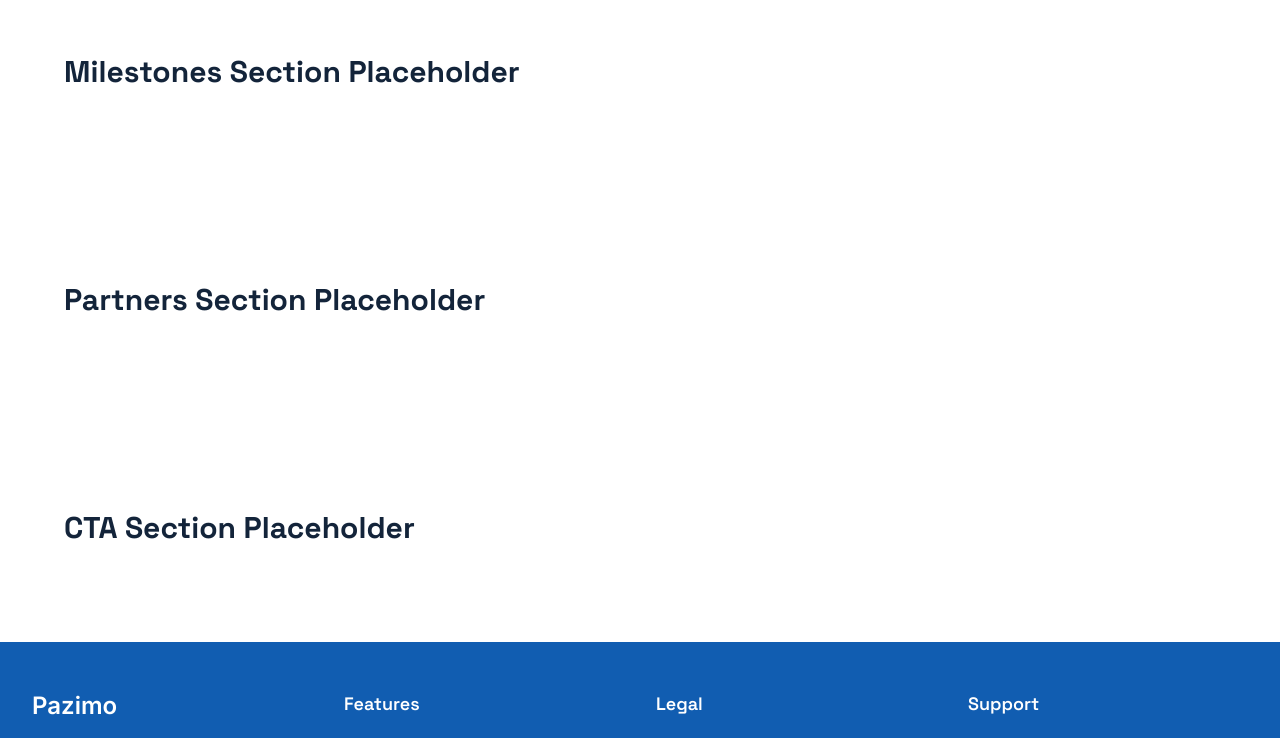
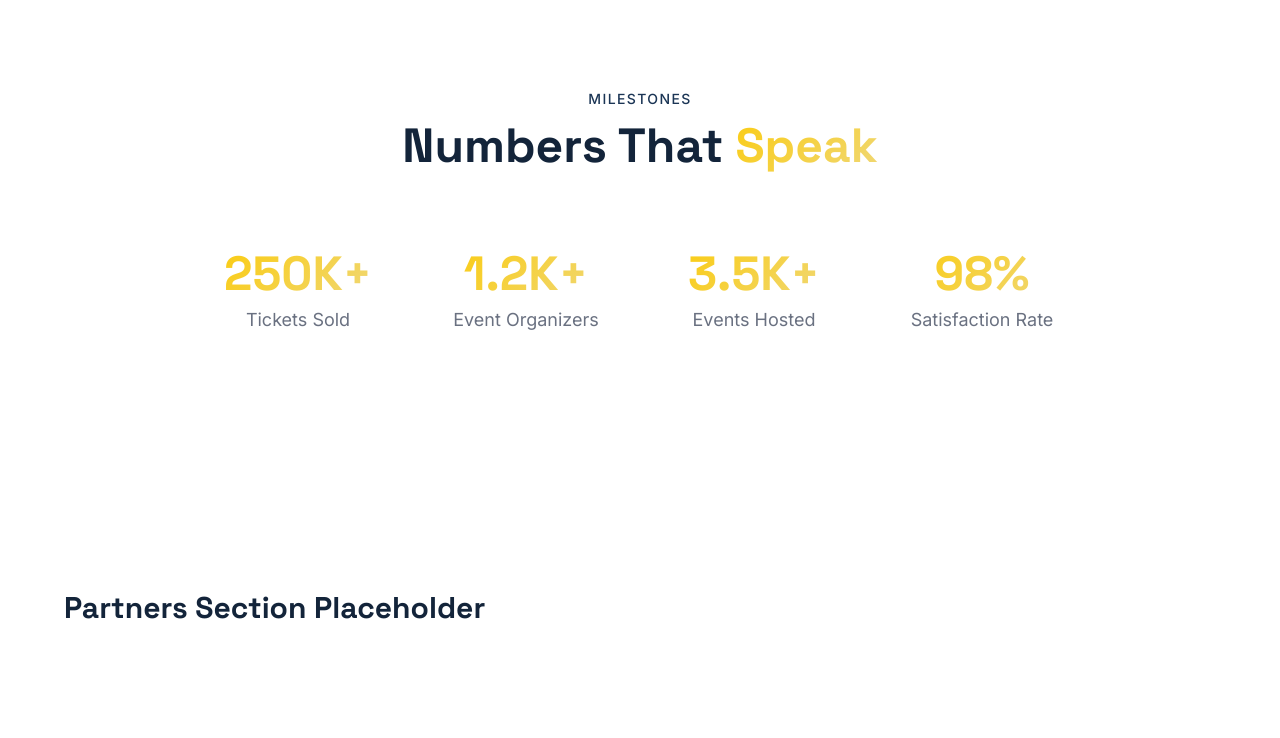
Before and after one commit to Kaleab-Shewangizaw/pazimo-organizer, a Next.js app: page / in a window 1280 px wide. Shown: the part 3707-4445 px from the top of the page. Built offline with nearby package versions, Linux system fonts and the light colour scheme.

Commit message:
milestones section added

```diff
--- a/components/MilestonesSection.tsx
+++ b/components/MilestonesSection.tsx
@@ -1,8 +1,114 @@
+"use client";
+
+import { motion } from "framer-motion";
+import { useEffect, useRef, useState } from "react";
+
+const milestones = [
+  { value: 250000, suffix: "+", label: "Tickets Sold" },
+  { value: 1200, suffix: "+", label: "Event Organizers" },
+  { value: 3500, suffix: "+", label: "Events Hosted" },
+  { value: 98, suffix: "%", label: "Satisfaction Rate" },
+];
+
+function useCountUp(target: number, inView: boolean) {
+  const [count, setCount] = useState(0);
+
+  useEffect(() => {
+    if (!inView) return;
+
+    const duration = 2000;
+    const steps = 60;
+    const increment = target / steps;
+    let current = 0;
+
+    const timer = setInterval(() => {
+      current += increment;
+      if (current >= target) {
+        setCount(target);
+        clearInterval(timer);
+      } else {
+        setCount(Math.floor(current));
+      }
+    }, duration / steps);
+
+    return () => clearInterval(timer);
+  }, [target, inView]);
+
+  return count;
+}
+
+function formatNumber(n: number) {
+  if (n >= 1000) return (n / 1000).toFixed(n % 1000 === 0 ? 0 : 1) + "K";
+  return n.toString();
+}
+
+const StatCard = ({
+  value,
+  suffix,
+  label,
+  delay,
+}: {
+  value: number;
+  suffix: string;
+  label: string;
+  delay: number;
+}) => {
+  const [inView, setInView] = useState(false);
+  const ref = useRef<HTMLDivElement>(null);
+  const count = useCountUp(value, inView);
+
+  useEffect(() => {
+    const observer = new IntersectionObserver(
+      ([entry]) => {
+        if (entry.isIntersecting) setInView(true);
+      },
+      { threshold: 0.5 }
+    );
+
+    if (ref.current) observer.observe(ref.current);
+
+    return () => observer.disconnect();
+  }, []);
+
+  return (
+    <motion.div
+      ref={ref}
+      initial={{ opacity: 0, y: 20 }}
+      whileInView={{ opacity: 1, y: 0 }}
+      viewport={{ once: true }}
+      transition={{ duration: 0.5, delay }}
+      className="p-8 text-center"
+    >
+      <div className="text-4xl font-display font-bold text-gradient-gold md:text-5xl">
+        {formatNumber(count)}
+        {suffix}
+      </div>
+      <p className="mt-2 text-lg text-muted-foreground">{label}</p>
+    </motion.div>
+  );
+};
+
 const MilestonesSection = () => {
   return (
-    <section className="px-4 py-24">
-      <div className="mx-auto max-w-6xl">
-        <h2 className="text-3xl font-bold">Milestones Section Placeholder</h2>
+    <section className="py-24 md:py-32">
+      <div className="container mx-auto px-4">
+        <motion.div
+          initial={{ opacity: 0, y: 20 }}
+          whileInView={{ opacity: 1, y: 0 }}
+          viewport={{ once: true }}
+          className="mb-12 text-center"
+        >
+          <span className="text-sm font-medium uppercase tracking-widest text-primary">Milestones</span>
+          <h2 className="mt-3 text-3xl font-display font-bold md:text-5xl">
+            Numbers That <span className="text-gradient-gold">Speak</span>
+          </h2>
+        </motion.div>
+
+        <div className="mx-auto grid max-w-4xl grid-cols-2 gap-4 lg:grid-cols-4">
+          {milestones.map((m, i) => (
+            <StatCard key={m.label} {...m} delay={i * 0.1} />
+          ))}
+        </div>
       </div>
     </section>
   );
```
